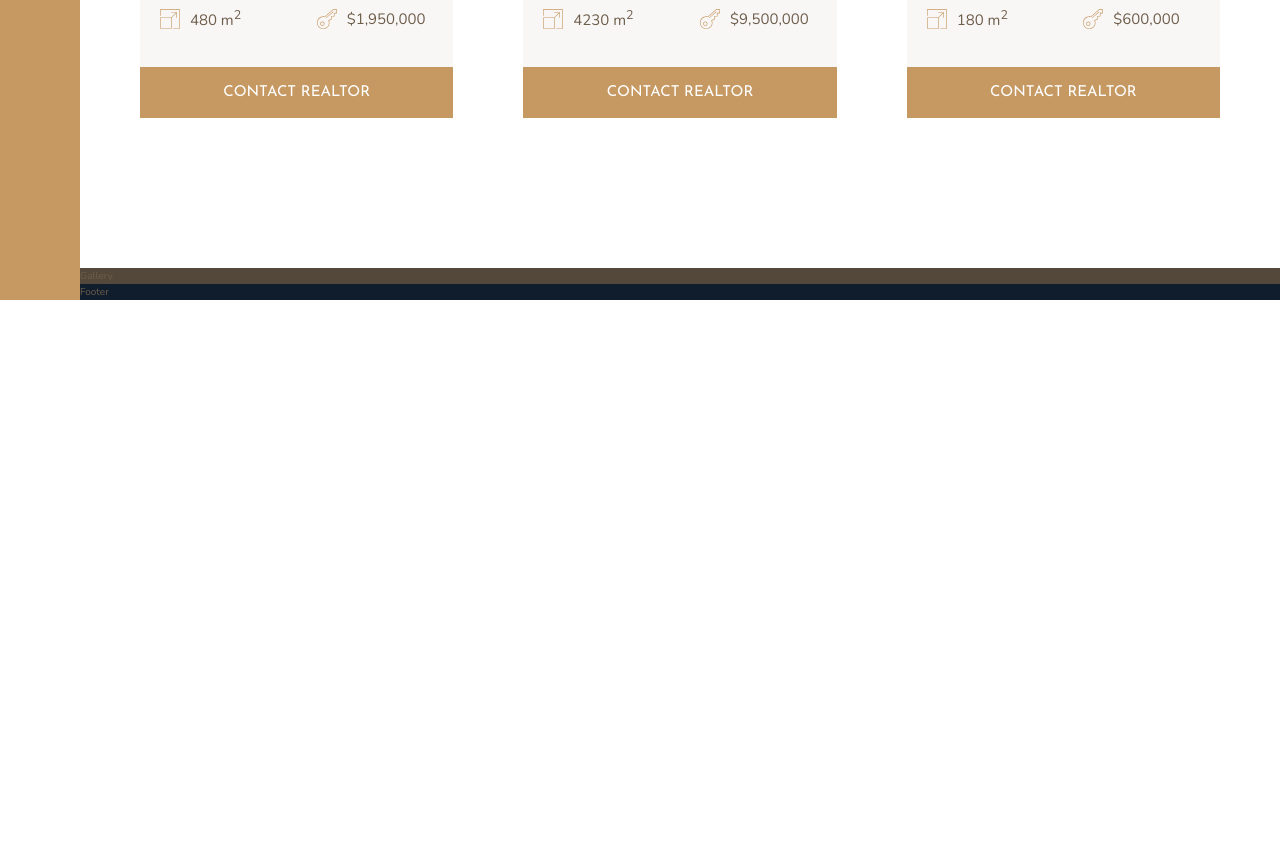
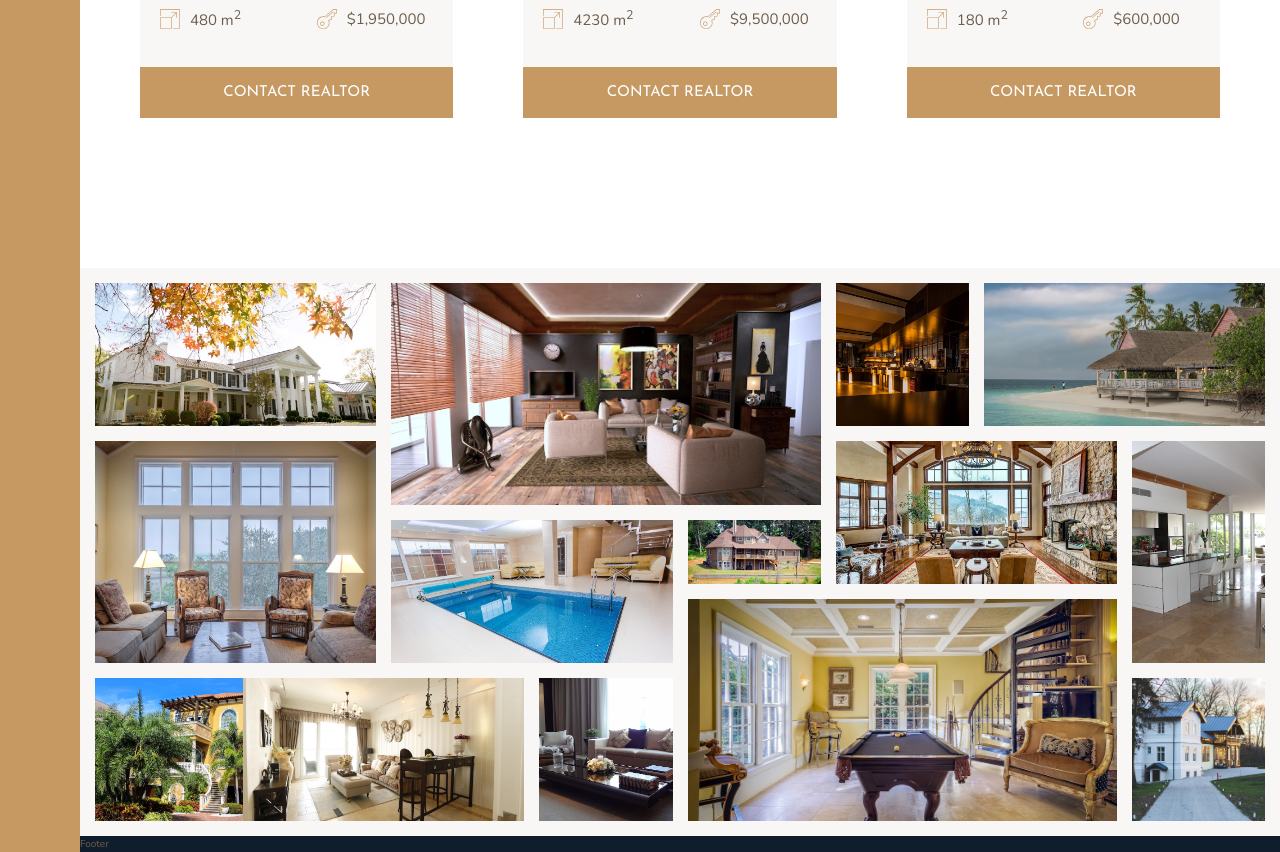
Before and after one commit to Lenonguyen/AdvancedCSS-Nexter, a website: page index.html in a window 1280 px wide. Shown: the part 2804-3656 px from the top of the page. Before the commit the page ends 3104 px from the top, so only its background shows below. Drawn offline with nearby package versions, Linux system fonts and the light colour scheme.

Commit message:
Gallery Section built

```diff
--- a/index.html
+++ b/index.html
@@ -289,7 +289,48 @@
              </div>
          </section>
          <section class="gallery">
-              Gallery
+              <figure class="gallery__item gallery__item--1">
+                   <img src="img/gal-1.jpeg" alt="Gallery image 1" class="gallery__img">
+              </figure>
+              <figure class="gallery__item gallery__item--2">
+                   <img src="img/gal-2.jpeg" alt="Gallery image 2" class="gallery__img">
+              </figure>
+              <figure class="gallery__item gallery__item--3">
+                   <img src="img/gal-3.jpeg" alt="Gallery image 3" class="gallery__img">
+              </figure>
+              <figure class="gallery__item gallery__item--4">
+                   <img src="img/gal-4.jpeg" alt="Gallery image 4" class="gallery__img">
+              </figure>
+              <figure class="gallery__item gallery__item--5">
+                   <img src="img/gal-5.jpeg" alt="Gallery image 5" class="gallery__img">
+              </figure>
+              <figure class="gallery__item gallery__item--6">
+                   <img src="img/gal-6.jpeg" alt="Gallery image 6" class="gallery__img">
+              </figure>
+              <figure class="gallery__item gallery__item--7">
+                   <img src="img/gal-7.jpeg" alt="Gallery image 7" class="gallery__img">
+              </figure>
+              <figure class="gallery__item gallery__item--8">
+                   <img src="img/gal-8.jpeg" alt="Gallery image 8" class="gallery__img">
+              </figure>
+              <figure class="gallery__item gallery__item--9">
+                   <img src="img/gal-9.jpeg" alt="Gallery image 9" class="gallery__img">
+              </figure>
+              <figure class="gallery__item gallery__item--10">
+                   <img src="img/gal-10.jpeg" alt="Gallery image 10" class="gallery__img">
+              </figure>
+              <figure class="gallery__item gallery__item--11">
+                   <img src="img/gal-11.jpeg" alt="Gallery image 11" class="gallery__img">
+              </figure>
+              <figure class="gallery__item gallery__item--12">
+                   <img src="img/gal-12.jpeg" alt="Gallery image 12" class="gallery__img">
+              </figure>
+              <figure class="gallery__item gallery__item--13">
+                   <img src="img/gal-13.jpeg" alt="Gallery image 13" class="gallery__img">
+              </figure>
+              <figure class="gallery__item gallery__item--14">
+                   <img src="img/gal-14.jpeg" alt="Gallery image 14" class="gallery__img">
+              </figure>
          </section>
          <footer class="footer">
               Footer
--- a/sass/_gallery.scss
+++ b/sass/_gallery.scss
@@ -1,4 +1,74 @@
 .gallery {
-     background-color: $color-grey-dark-1;
+     background-color: $color-grey-light-1;
      grid-column: full-start / full-end;
+     display: grid;
+     grid-template-columns: repeat(8, 1fr);
+     grid-template-rows: repeat(7, 5vw);
+     grid-gap: 1.5rem;
+     padding: 1.5rem;
+
+     &__item {
+          &--1 {
+               grid-row: 1 / span 2;
+               grid-column: 1 / span 2;
+          }
+          &--2 {
+               grid-row: 1 / span 3;
+               grid-column: 3 / span 3;
+          }
+          &--3 {
+               grid-row: 1 / span 2;
+               grid-column: 6 / span 1;
+          }
+          &--4 {
+               grid-row: 1 / span 2;
+               grid-column: 7 / span 2;
+          }
+          &--5 {
+               grid-row: 3 / span 3;
+               grid-column: 1 / span 2;
+          }
+          &--6 {
+               grid-row: 4 / span 2;
+               grid-column: 3 / span 2;
+          }
+          &--7 {
+               grid-row: 4 / span 1;
+               grid-column: 5 / span 1;
+          }
+          &--8 {
+               grid-row: 3 / span 2;
+               grid-column: 6 / span 2;
+          }
+          &--9 {
+               grid-row: 3 / span 3;
+               grid-column: 8 / span 1;
+          }
+          &--10 {
+               grid-row: 6 / span 2;
+               grid-column: 1 / span 2;
+          }
+          &--11 {
+               grid-row: 6 / span 2;
+               grid-column: 2 / span 2;
+          }
+          &--12 {
+               grid-row: 6 / span 2;
+               grid-column: 4 / span 1;
+          }
+          &--13 {
+               grid-row: 5 / span 3;
+               grid-column: 5 / span 3;
+          }
+          &--14 {
+               grid-row: 6 / span 2;
+               grid-column: 8 / span 1;
+          }
+     }
+     &__img {
+          width: 100%;
+          height: 100%;
+          object-fit: cover;
+          display: block;
+     }
 }
```
Also changed, not shown: css/style.css.
